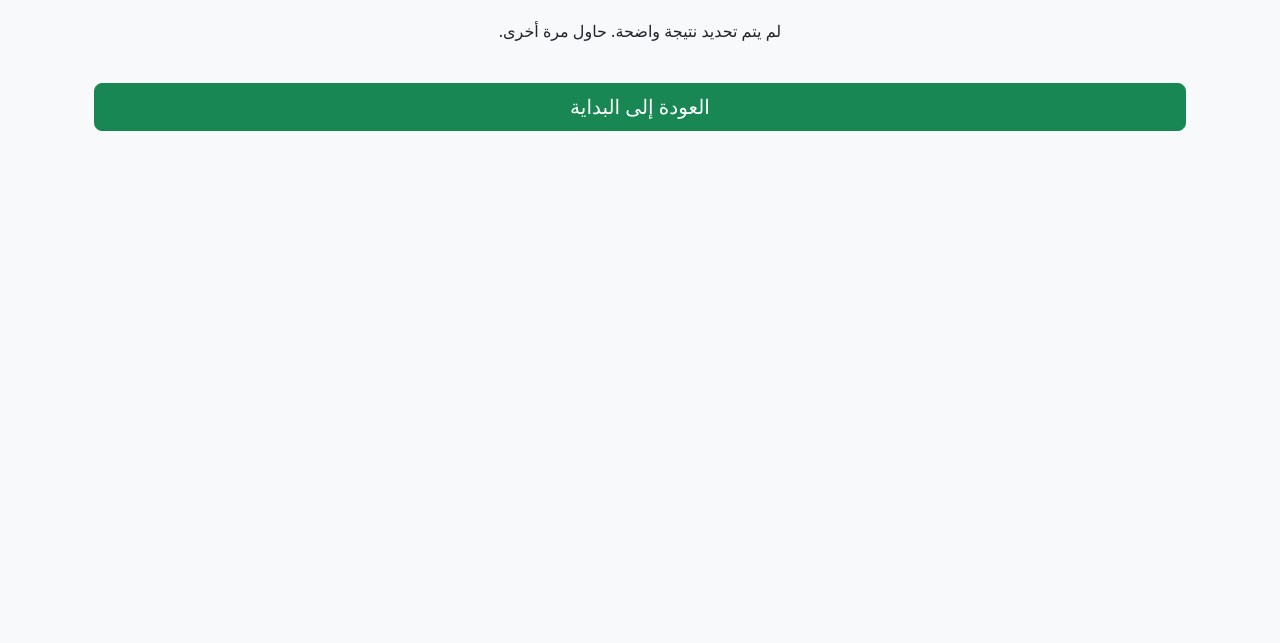
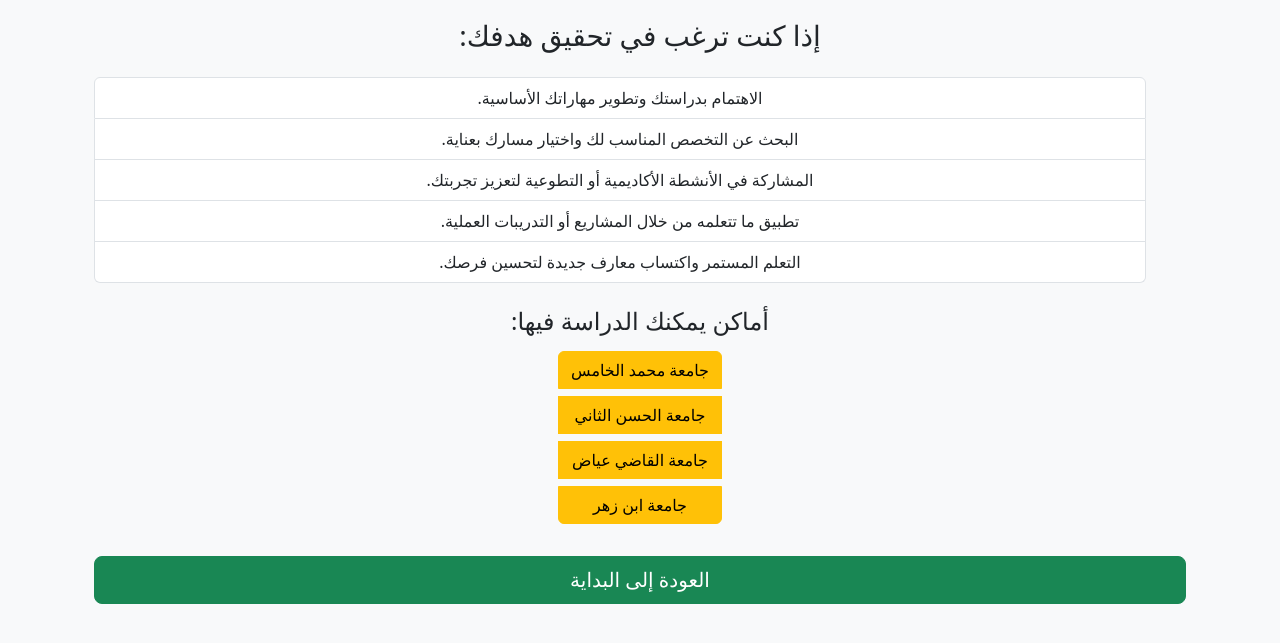
Before and after one commit to SARSARI1/abrid_site, a plain HTML site: page study-path.html in a window 1280 px wide. Shown: the part 199-842 px from the top of the page. Drawn offline with nearby package versions, Linux system fonts and the light colour scheme.

Commit message:
deefault case

```diff
--- a/study-path.html
+++ b/study-path.html
@@ -318,7 +318,25 @@
         `;
         break;
             default:
-                studyPath = "<p>لم يتم تحديد نتيجة واضحة. حاول مرة أخرى.</p>";
+             studyPath = `
+    <div>
+        <h3 class="mb-4">إذا كنت ترغب في تحقيق هدفك:</h3>
+        <ul class="list-group mb-4">
+            <li class="list-group-item">الاهتمام بدراستك وتطوير مهاراتك الأساسية.</li>
+            <li class="list-group-item">البحث عن التخصص المناسب لك واختيار مسارك بعناية.</li>
+            <li class="list-group-item">المشاركة في الأنشطة الأكاديمية أو التطوعية لتعزيز تجربتك.</li>
+            <li class="list-group-item">تطبيق ما تتعلمه من خلال المشاريع أو التدريبات العملية.</li>
+            <li class="list-group-item">التعلم المستمر واكتساب معارف جديدة لتحسين فرصك.</li>
+        </ul>
+        <h4 class="mb-3">أماكن يمكنك الدراسة فيها:</h4>
+        <div class="btn-group-vertical">
+            <a href="https://www.um5.ac.ma" class="btn btn-warning mb-2" target="_blank">جامعة محمد الخامس</a>
+            <a href="https://www.uh2c.ac.ma" class="btn btn-warning mb-2" target="_blank">جامعة الحسن الثاني</a>
+            <a href="https://www.ucam.ac.ma" class="btn btn-warning mb-2" target="_blank">جامعة القاضي عياض</a>
+            <a href="https://www.uae.ac.ma" class="btn btn-warning mb-2" target="_blank">جامعة ابن زهر</a>
+        </div>
+    </div> `;
+
         }
 
         // Inject the study path content into the div
```
